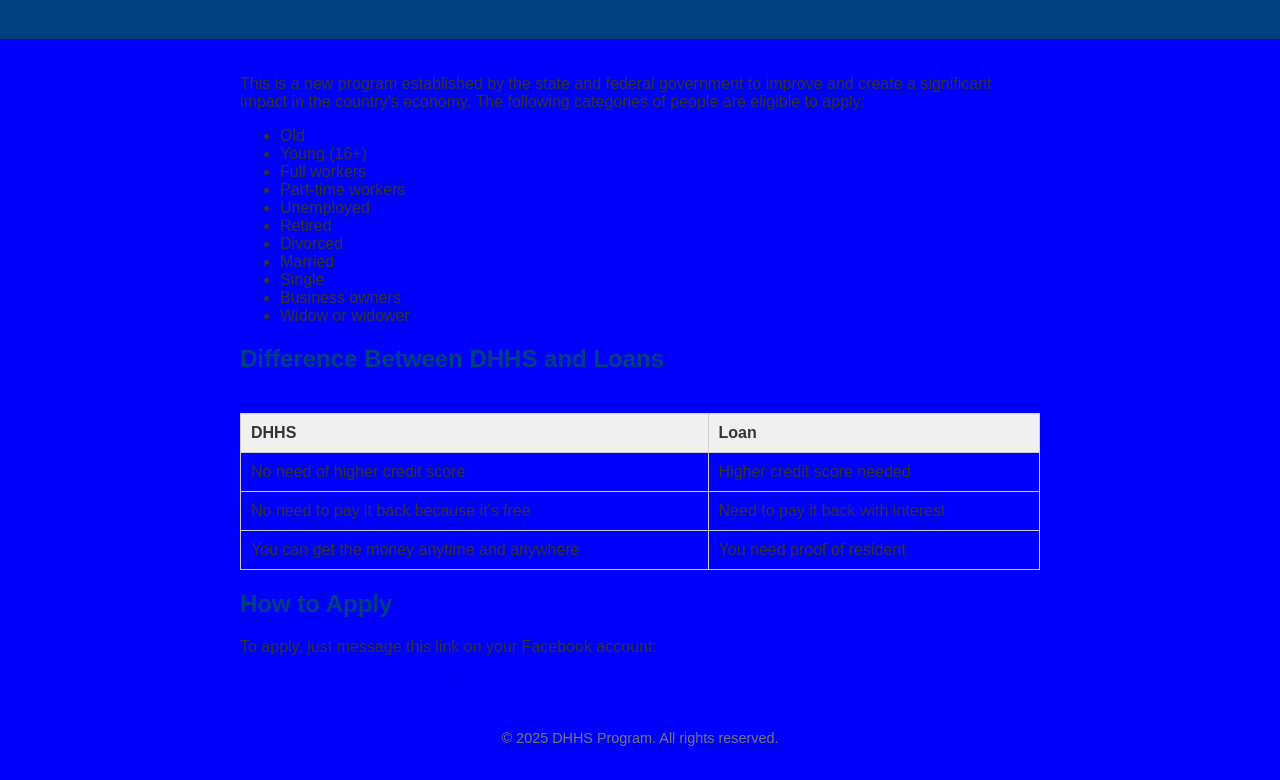
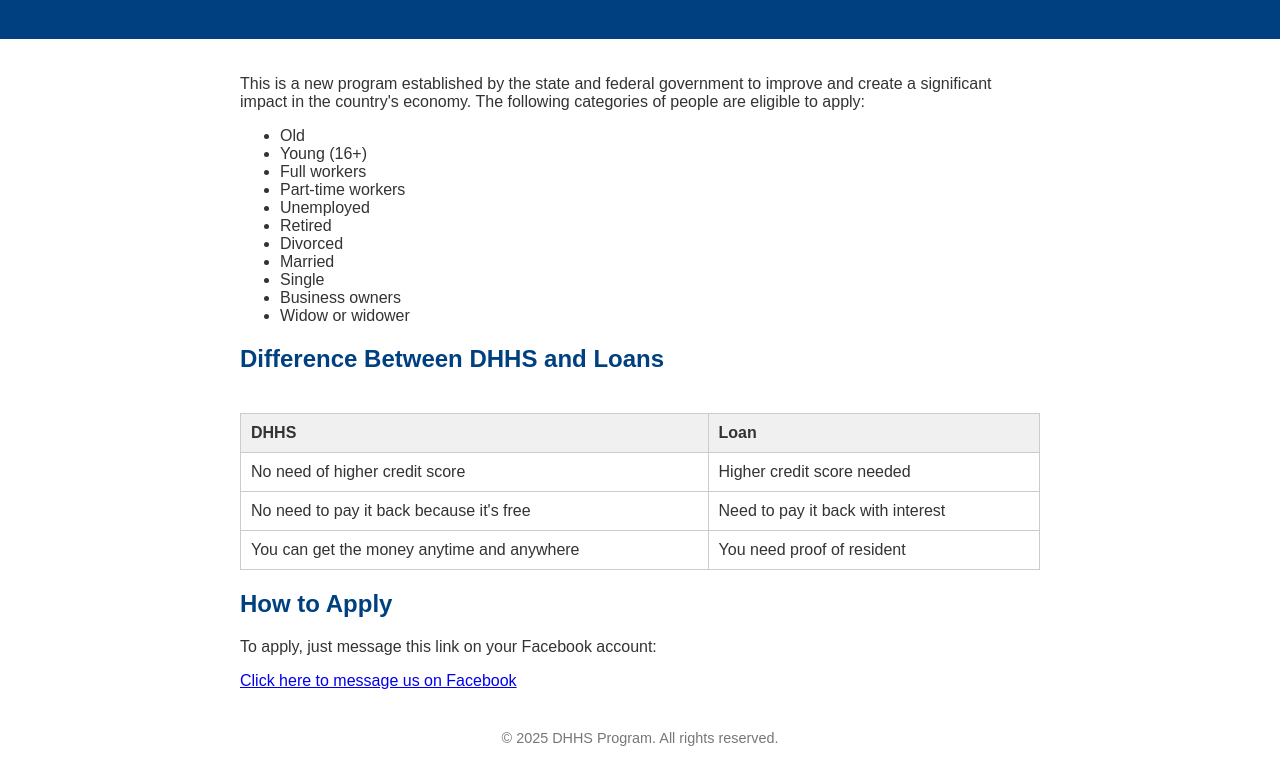
Before and after one commit to michaelawaterson42/Dhhs, a plain HTML site: page index.html in a window 1280 px wide. Shown: the part 81-861 px from the top of the page. Drawn offline with Linux system fonts and the light colour scheme.

Commit message:
Update index.html

```diff
--- a/index.html
+++ b/index.html
@@ -9,7 +9,7 @@
       font-family: Arial, sans-serif;
       margin: 0;
       padding: 0;
-      background-color: blue;
+      background-color: liht-blue;
       color: #333;
     }
     header {
```
